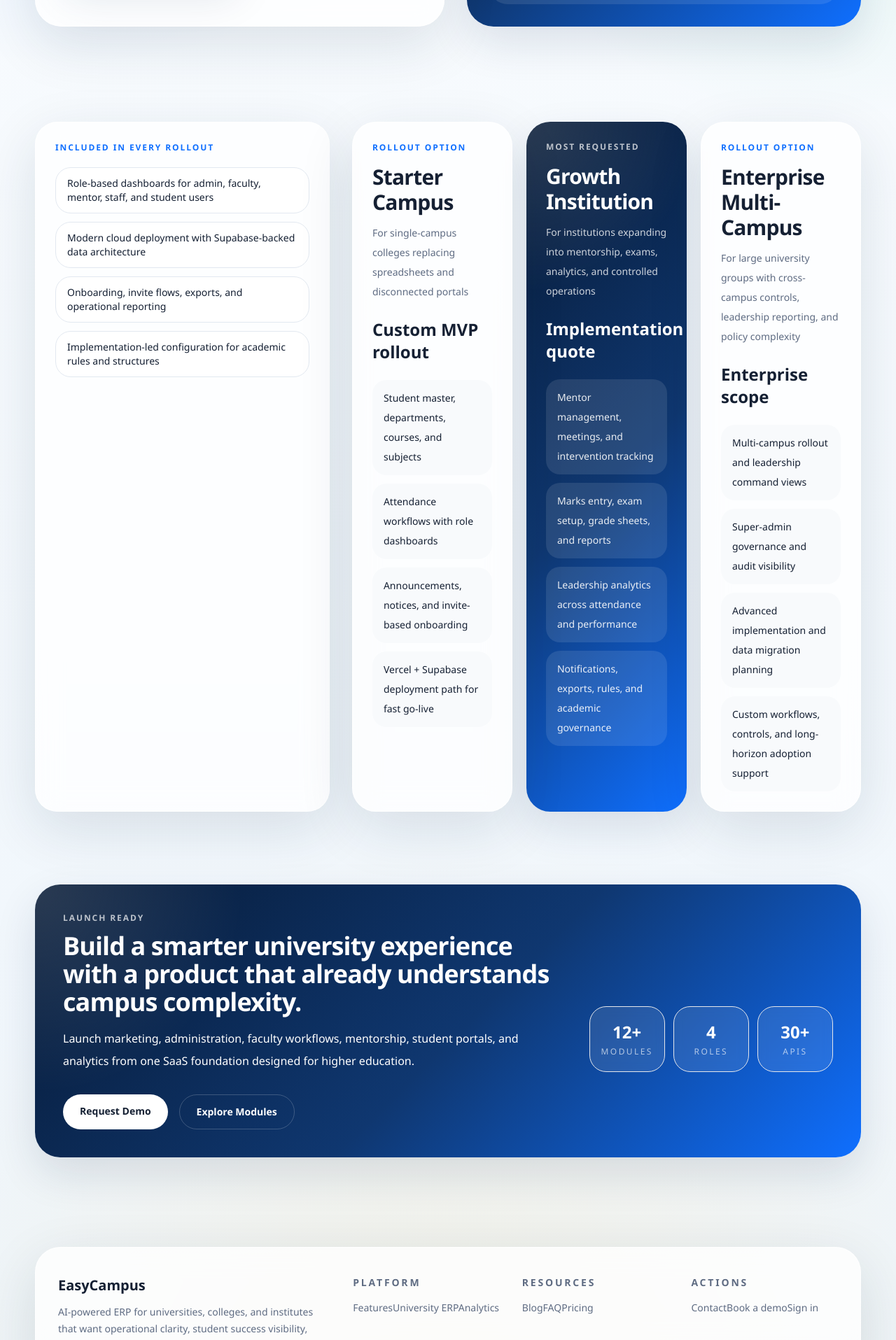
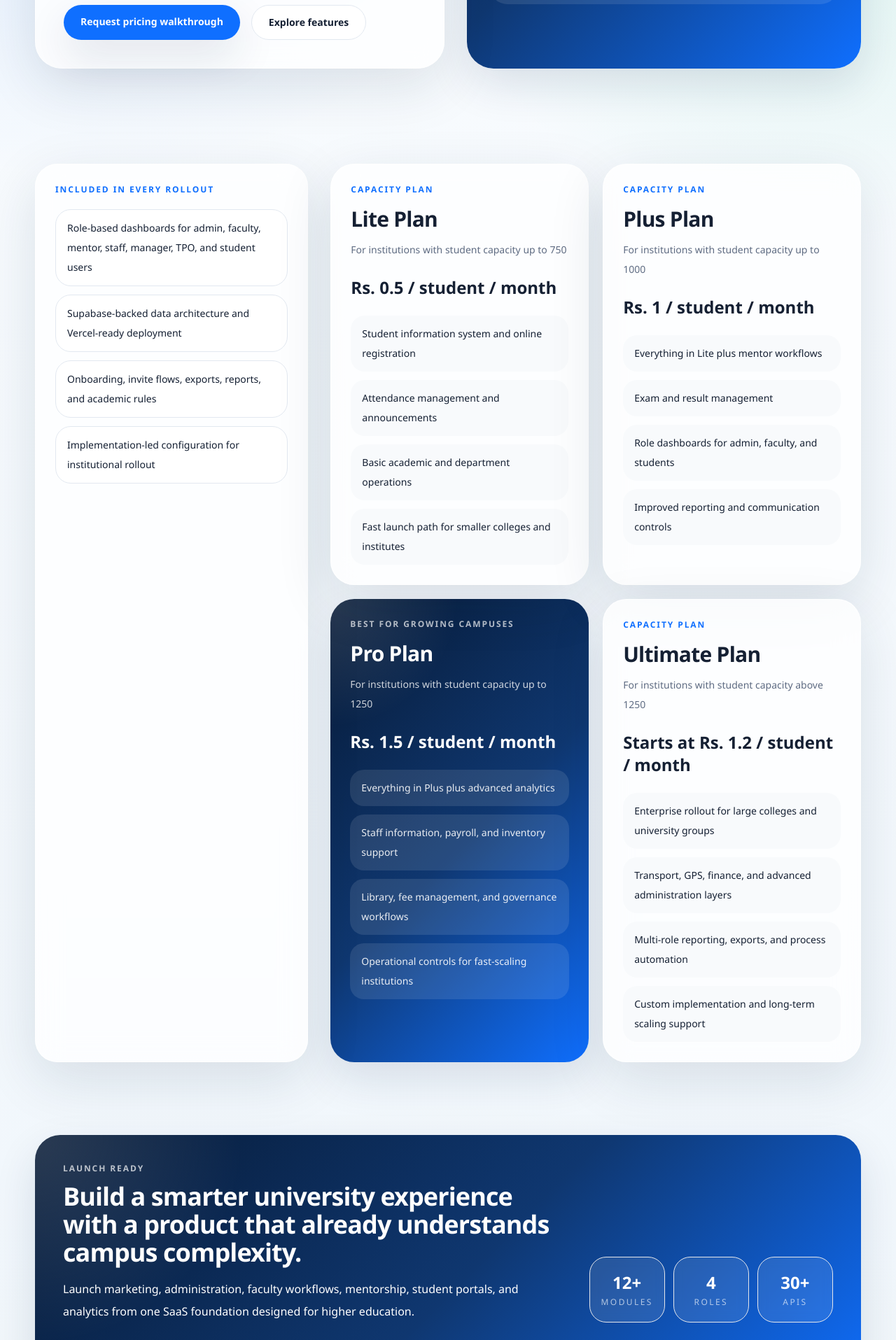
Before and after one commit to easycampus-erp/easycampus, a Next.js app in the folder apps/web/: page /pricing in a window 1280 px wide. Shown: the part 880-2795 px from the top of the page at 70% size. Built offline with nearby package versions, Linux system fonts and the light colour scheme.

Commit message:
Update marketing pricing, footer, hero stats and service modules

```diff
--- a/apps/web/src/app/(marketing)/features/page.tsx
+++ b/apps/web/src/app/(marketing)/features/page.tsx
@@ -3,8 +3,13 @@ import { CtaBanner } from "@/components/marketing/cta-banner";
 
 const modules = [
   {
-    title: "Student lifecycle command",
-    body: "Manage admissions-ready records, enrollment, semester progression, guardian visibility, compliance details, and academic standing from one source of truth.",
+    title: "Online registration and admissions",
+    body: "Collect registration data, manage intake workflows, and move new students into the ERP without manual re-entry.",
+    signals: ["Digital registration", "Admissions-ready forms", "Enrollment handoff"]
+  },
+  {
+    title: "Student information system",
+    body: "Manage lifecycle records, profiles, semesters, guardians, departments, batches, and academic status from one source of truth.",
     signals: ["Admissions to graduation", "Unified student master", "Role-aware access"]
   },
   {
@@ -23,6 +28,31 @@ const modules = [
     signals: ["Exam creation", "Marks entry", "Grade-sheet outputs"]
   },
   {
+    title: "Fee management and accounting support",
+    body: "Track fee plans, due visibility, payment status, and finance-oriented student records alongside academic operations.",
+    signals: ["Fee plans", "Payment visibility", "Finance-ready records"]
+  },
+  {
+    title: "Library management",
+    body: "Bring catalog visibility, member access, circulation workflows, and issue-return records into the same campus system.",
+    signals: ["Catalog visibility", "Circulation workflows", "Borrower tracking"]
+  },
+  {
+    title: "Staff information and payroll",
+    body: "Maintain staff profiles, departments, designation visibility, and payroll-ready records for non-student institutional operations.",
+    signals: ["Staff master", "Payroll support", "Department mapping"]
+  },
+  {
+    title: "Inventory and campus resources",
+    body: "Track assets, inventory, lab resources, and institutional stock movement for cleaner administrative control.",
+    signals: ["Asset visibility", "Lab inventory", "Store tracking"]
+  },
+  {
+    title: "Bus transport and GPS operations",
+    body: "Support route visibility, transport administration, and campus commute oversight for institutions with mobility workflows.",
+    signals: ["Route management", "Transport records", "GPS-oriented oversight"]
+  },
+  {
     title: "Communication and notice orchestration",
     body: "Send announcements, mentor messages, scheduled alerts, and role-targeted updates to students, faculty, and administration from one clean control layer.",
     signals: ["Role targeting", "Scheduled notices", "Read tracking"]
@@ -38,7 +68,7 @@ const lanes = [
   {
     label: "HeyAdmin",
     title: "Institution command center",
-    body: "Departments, courses, rules, reports, announcements, and governance settings for central administration."
+    body: "Departments, courses, rules, reports, announcements, accounting support, and governance settings for central administration."
   },
   {
     label: "HeyMentor",
@@ -53,13 +83,13 @@ const lanes = [
   {
     label: "HeyStudent",
     title: "Student experience layer",
-    body: "Attendance, marks, timetable, messages, notices, and academic clarity in one portal and mobile experience."
+    body: "Attendance, marks, timetable, notices, fee visibility, and academic clarity in one portal and mobile experience."
   }
 ];
 
 const highlights = [
   { label: "Core suites", value: "7", helper: "Product lanes from HeyMentor to HeyStaff" },
-  { label: "Operational coverage", value: "42 depts", helper: "Modelled around multi-department academic institutions" },
+  { label: "Service coverage", value: "12 modules", helper: "Academic, admin, finance, staff, transport, and student workflows" },
   { label: "Weekly visibility", value: "18,460", helper: "Active students represented in leadership reporting" }
 ];
 
@@ -74,7 +104,7 @@ export default function FeaturesPage() {
               Every serious campus workflow, designed as one modern operating system.
             </h1>
             <p className="mt-5 max-w-3xl text-lg leading-8 text-mist">
-              EasyCampus is built for institutions that want operational control, not scattered software. The platform combines student lifecycle management, mentor visibility, attendance, marks, communication, and analytics in one campus-grade layer.
+              EasyCampus is built for institutions that want operational control, not scattered software. The platform combines registration, student lifecycle management, mentor visibility, attendance, fees, exams, library, transport, staff operations, communication, and analytics in one campus-grade layer.
             </p>
             <div className="mt-8 flex flex-wrap gap-4">
               <Link href="/request-demo" className="rounded-full bg-brand px-6 py-3.5 text-sm font-semibold text-white shadow-soft transition hover:bg-sky-600">
@@ -126,7 +156,7 @@ export default function FeaturesPage() {
           <div className="mb-8 max-w-3xl">
             <p className="section-kicker text-xs font-semibold text-brand">Module architecture</p>
             <h2 className="mt-4 text-3xl font-semibold tracking-tight text-ink sm:text-4xl">
-              Six core capability blocks that match how universities actually operate.
+              Twelve capability blocks that match how institutions actually operate.
             </h2>
             <p className="mt-4 text-base leading-8 text-mist">
               Each module is designed to work alone or as part of the full ERP rollout, so institutions can start with their most urgent operational gap and expand without replatforming.
--- a/apps/web/src/app/(marketing)/page.tsx
+++ b/apps/web/src/app/(marketing)/page.tsx
@@ -3,34 +3,40 @@ import { FeatureSection } from "@/components/marketing/feature-section";
 import { Hero } from "@/components/marketing/hero";
 
 const problemItems = [
-  { title: "Manual processes", body: "Admissions, attendance, mentor mapping, and reporting still slow down because they move across spreadsheets, emails, and fragmented approvals." },
-  { title: "Data silos", body: "Departments, faculty, mentors, and leadership often operate from disconnected records with no shared operational context." },
-  { title: "Poor student tracking", body: "Attendance, performance, and interventions are difficult to correlate before a student slips into serious academic risk." },
+  { title: "Manual processes", body: "Admissions, attendance, mentor mapping, reporting, fee tracking, and staff coordination still slow down because they move across spreadsheets, emails, and fragmented approvals." },
+  { title: "Data silos", body: "Departments, faculty, mentors, finance teams, library teams, and leadership often operate from disconnected records with no shared operational context." },
+  { title: "Poor student tracking", body: "Attendance, performance, payments, and interventions are difficult to correlate before a student slips into serious academic risk." },
   { title: "Mentorship gaps", body: "Most institutions lack structured mentor allocation, meeting workflows, and follow-up visibility across cohorts." },
-  { title: "Attendance issues", body: "Defaulter monitoring is delayed when attendance capture is inconsistent across lectures, labs, and sections." },
+  { title: "Attendance issues", body: "Defaulter monitoring is delayed when attendance capture is inconsistent across lectures, labs, sections, and transport-linked routines." },
   { title: "Communication overload", body: "Announcements and reminders lose impact when messages are spread across too many tools and no one system owns accountability." }
 ];
 
 const moduleItems = [
-  { title: "Student Management", body: "Profiles, enrollment, lifecycle records, academic progression, and institutional master data." },
-  { title: "Mentor Management", body: "Mentor allocation, student groups, meeting logs, risk flags, and intervention tracking." },
-  { title: "Attendance System", body: "Lecture and lab attendance with threshold alerts, defaulter visibility, and corrective workflows." },
-  { title: "Academic Analytics", body: "Performance trends, risk indicators, GPA views, and department benchmarking for leadership teams." },
-  { title: "Communication", body: "Notices, announcements, mentor communication, scheduled notifications, and operational messaging." },
-  { title: "Department Management", body: "Academic structures, courses, sections, subject catalogs, governance rules, and institution settings." }
+  { title: "Online Registration", body: "Digital registration, admissions-ready forms, intake data capture, and enrollment workflows in one entry layer." },
+  { title: "Student Information System", body: "Profiles, enrollment, lifecycle records, academic progression, guardian details, and institutional master data." },
+  { title: "School Fee Management", body: "Fee plans, payment tracking, due visibility, reminders, and finance-ready student account records." },
+  { title: "Exam & Result Management", body: "Exam setup, marks entry, result processing, grade sheets, and academic outputs for controlled evaluation workflows." },
+  { title: "Library Management", body: "Catalog visibility, circulation workflows, borrower tracking, and library operations integrated into the campus system." },
+  { title: "Staff Information Management", body: "Staff master records, roles, departments, profile visibility, and operational coordination for institutional teams." },
+  { title: "School Financial Accounting", body: "Core finance visibility, structured records, institutional reporting support, and connected academic operations." },
+  { title: "Staff Payroll Management", body: "Payroll-ready staff information, organizational rules, and administrative visibility for campus HR teams." },
+  { title: "Inventory Management", body: "Asset, stock, and resource visibility for departments, labs, stores, and campus support functions." },
+  { title: "Bus Transport & GPS", body: "Transport routes, vehicle oversight, commute support, and GPS-oriented operations for managed campus mobility." },
+  { title: "Attendance Management", body: "Lecture and lab attendance with threshold alerts, defaulter visibility, and corrective workflows across teams." },
+  { title: "Mentor & Communication Hub", body: "Mentor allocation, meeting logs, risk flags, scheduled notices, and role-based communication in one layer." }
 ];
 
 const benefitItems = [
-  { title: "Automation first", body: "Reduce manual coordination across admissions, academics, mentorship, and reporting." },
-  { title: "Decision-grade visibility", body: "Give administrators and faculty one place to understand attendance, marks, and student risk." },
+  { title: "Automation first", body: "Reduce manual coordination across admissions, academics, mentorship, finance-adjacent workflows, and reporting." },
+  { title: "Decision-grade visibility", body: "Give administrators and faculty one place to understand attendance, marks, fees, student risk, and institutional performance." },
   { title: "Scales with the institution", body: "Start with one campus and grow into multi-department or multi-campus operations without changing systems." }
 ];
 
 const roleHighlights = [
-  { title: "Admin teams", body: "Own structures, governance, announcements, exports, and reporting from one command layer." },
+  { title: "Admin teams", body: "Own structures, governance, announcements, exports, reports, fees, and operational settings from one command layer." },
   { title: "Faculty", body: "Capture attendance, upload marks, manage exams, and see subject-level student progress." },
   { title: "Mentors", body: "Track student groups, risks, meetings, and interventions with cleaner follow-through." },
-  { title: "Students", body: "Access marks, timetable, attendance, messages, and notifications from one simple workspace." }
+  { title: "Students", body: "Access marks, timetable, attendance, messages, fee visibility, and notifications from one simple workspace." }
 ];
 
 export default function HomePage() {
@@ -48,8 +54,8 @@ export default function HomePage() {
           ))}
         </div>
       </section>
-      <FeatureSection title="Universities deserve better than disconnected systems" description="EasyCampus replaces fragmented portals and spreadsheet-heavy workflows with one intelligent operating system for academic operations." items={problemItems} />
-      <FeatureSection title="Core modules built for the academic ecosystem" description="Every major workflow is designed for administrators, faculty, mentors, students, and leadership teams." items={moduleItems} />
+      <FeatureSection title="Universities deserve better than disconnected systems" description="EasyCampus replaces fragmented portals and spreadsheet-heavy workflows with one intelligent operating system for academic, administrative, and campus operations." items={problemItems} />
+      <FeatureSection title="Core modules built for the academic ecosystem" description="From registration and student records to fees, exams, payroll, transport, attendance, and communication, every major workflow is designed for institutional teams." items={moduleItems} />
       <FeatureSection title="Why institutions choose EasyCampus" description="The goal is not just digitization. It is control, speed, visibility, and stronger student outcomes." items={benefitItems} />
       <CtaBanner />
     </>
--- a/apps/web/src/app/(marketing)/pricing/page.tsx
+++ b/apps/web/src/app/(marketing)/pricing/page.tsx
@@ -3,54 +3,66 @@ import { CtaBanner } from "@/components/marketing/cta-banner";
 
 const plans = [
   {
-    name: "Starter Campus",
-    fit: "For single-campus colleges replacing spreadsheets and disconnected portals",
-    price: "Custom MVP rollout",
+    name: "Lite Plan",
+    fit: "For institutions with student capacity up to 750",
+    price: "Rs. 0.5 / student / month",
     emphasis: false,
     features: [
-      "Student master, departments, courses, and subjects",
-      "Attendance workflows with role dashboards",
-      "Announcements, notices, and invite-based onboarding",
-      "Vercel + Supabase deployment path for fast go-live"
+      "Student information system and online registration",
+      "Attendance management and announcements",
+      "Basic academic and department operations",
+      "Fast launch path for smaller colleges and institutes"
     ]
   },
   {
-    name: "Growth Institution",
-    fit: "For institutions expanding into mentorship, exams, analytics, and controlled operations",
-    price: "Implementation quote",
-    emphasis: true,
+    name: "Plus Plan",
+    fit: "For institutions with student capacity up to 1000",
+    price: "Rs. 1 / student / month",
+    emphasis: false,
     features: [
-      "Mentor management, meetings, and intervention tracking",
-      "Marks entry, exam setup, grade sheets, and reports",
-      "Leadership analytics across attendance and performance",
-      "Notifications, exports, rules, and academic governance"
+      "Everything in Lite plus mentor workflows",
+      "Exam and result management",
+      "Role dashboards for admin, faculty, and students",
+      "Improved reporting and communication controls"
     ]
   },
   {
-    name: "Enterprise Multi-Campus",
-    fit: "For large university groups with cross-campus controls, leadership reporting, and policy complexity",
-    price: "Enterprise scope",
+    name: "Pro Plan",
+    fit: "For institutions with student capacity up to 1250",
+    price: "Rs. 1.5 / student / month",
+    emphasis: true,
+    features: [
+      "Everything in Plus plus advanced analytics",
+      "Staff information, payroll, and inventory support",
+      "Library, fee management, and governance workflows",
+      "Operational controls for fast-scaling institutions"
+    ]
+  },
+  {
+    name: "Ultimate Plan",
+    fit: "For institutions with student capacity above 1250",
+    price: "Starts at Rs. 1.2 / student / month",
     emphasis: false,
     features: [
-      "Multi-campus rollout and leadership command views",
-      "Super-admin governance and audit visibility",
-      "Advanced implementation and data migration planning",
-      "Custom workflows, controls, and long-horizon adoption support"
+      "Enterprise rollout for large colleges and university groups",
+      "Transport, GPS, finance, and advanced administration layers",
+      "Multi-role reporting, exports, and process automation",
+      "Custom implementation and long-term scaling support"
     ]
   }
 ];
 
 const commitments = [
-  "Role-based dashboards for admin, faculty, mentor, staff, and student users",
-  "Modern cloud deployment with Supabase-backed data architecture",
-  "Onboarding, invite flows, exports, and operational reporting",
-  "Implementation-led configuration for academic rules and structures"
+  "Role-based dashboards for admin, faculty, mentor, staff, manager, TPO, and student users",
+  "Supabase-backed data architecture and Vercel-ready deployment",
+  "Onboarding, invite flows, exports, reports, and academic rules",
+  "Implementation-led configuration for institutional rollout"
 ];
 
 const pricingSignals = [
-  { label: "Deployment model", value: "SaaS + implementation", helper: "Priced around modules, user count, and rollout complexity" },
-  { label: "Go-live motion", value: "Phased", helper: "Start with a priority workflow, then expand module coverage" },
-  { label: "Institution fit", value: "Colleges to universities", helper: "Works for single-campus and multi-campus structures" }
+  { label: "Billing model", value: "Per student / month", helper: "Simple pricing aligned to active student capacity" },
+  { label: "Ideal for", value: "Institutes to universities", helper: "Works for colleges, campuses, and education groups" },
+  { label: "Rollout style", value: "Module-led", helper: "Start with essentials and expand into full ERP operations" }
 ];
 
 export default function PricingPage() {
@@ -61,10 +73,10 @@ export default function PricingPage() {
           <div className="glass rounded-[38px] p-8 lg:p-10">
             <p className="section-kicker text-xs font-semibold text-brand">Pricing</p>
             <h1 className="mt-4 text-4xl font-semibold tracking-tight text-ink sm:text-5xl lg:text-6xl">
-              Pricing built around campus scale, workflow depth, and rollout ambition.
+              Straightforward per-student pricing for institutions that want a cleaner operating system.
             </h1>
             <p className="mt-5 max-w-3xl text-lg leading-8 text-mist">
-              EasyCampus is sold as an implementation-led university operating system. Institutions choose the rollout path that matches their academic complexity, governance model, and urgency to go live.
+              EasyCampus pricing is designed for colleges, institutes, and universities that want to start lean, digitize quickly, and expand into a complete ERP as operations mature.
             </p>
             <div className="mt-8 flex flex-wrap gap-4">
               <Link href="/request-demo" className="rounded-full bg-brand px-6 py-3.5 text-sm font-semibold text-white shadow-soft transition hover:bg-sky-600">
@@ -80,10 +92,10 @@ export default function PricingPage() {
             <div className="flex items-center justify-between gap-4">
               <div>
                 <p className="section-kicker text-xs font-semibold text-white/70">Commercial model</p>
-                <h2 className="mt-3 text-3xl font-semibold text-white">Every plan is configured around your campus operating model.</h2>
+                <h2 className="mt-3 text-3xl font-semibold text-white">Choose the capacity band that matches your campus scale.</h2>
               </div>
               <span className="rounded-full border border-white/15 bg-white/10 px-3 py-1 text-sm font-semibold text-white/90">
-                No generic bundle pricing
+                Transparent student-based pricing
               </span>
             </div>
             <div className="mt-8 grid gap-4">
@@ -100,23 +112,23 @@ export default function PricingPage() {
       </section>
 
       <section className="py-6 lg:py-10">
-        <div className="shell grid gap-8 xl:grid-cols-[1.1fr_1.9fr]">
+        <div className="shell grid gap-8 xl:grid-cols-[1.02fr_1.98fr]">
           <div className="glass rounded-[32px] p-7">
             <p className="section-kicker text-xs font-semibold text-brand">Included in every rollout</p>
             <div className="mt-5 space-y-3">
               {commitments.map((item) => (
-                <div key={item} className="rounded-[22px] border border-slate-200 bg-white px-4 py-3 text-sm font-medium text-ink">
+                <div key={item} className="rounded-[22px] border border-slate-200 bg-white px-4 py-3 text-sm font-medium leading-7 text-ink">
                   {item}
                 </div>
               ))}
             </div>
           </div>
 
-          <div className="grid gap-5 xl:grid-cols-3">
+          <div className="grid gap-5 md:grid-cols-2">
             {plans.map((plan) => (
               <article key={plan.name} className={`rounded-[34px] p-7 shadow-soft ${plan.emphasis ? "gradient-panel" : "glass"}`}>
                 <p className={`section-kicker text-xs font-semibold ${plan.emphasis ? "text-white/70" : "text-brand"}`}>
-                  {plan.emphasis ? "Most requested" : "Rollout option"}
+                  {plan.emphasis ? "Best for growing campuses" : "Capacity plan"}
                 </p>
                 <h2 className={`mt-4 text-3xl font-semibold tracking-tight ${plan.emphasis ? "text-white" : "text-ink"}`}>{plan.name}</h2>
                 <p className={`mt-3 text-sm leading-7 ${plan.emphasis ? "text-white/80" : "text-mist"}`}>{plan.fit}</p>
--- a/apps/web/src/components/marketing/marketing-shell.tsx
+++ b/apps/web/src/components/marketing/marketing-shell.tsx
@@ -5,6 +5,20 @@ import { useState } from "react";
 import Link from "next/link";
 import { marketingNav } from "@easycampus/config";
 import { ProductMenu } from "@/components/marketing/product-menu";
+
+const serviceItems = [
+  "Online Registration",
+  "Student Information System",
+  "School Fee Management",
+  "Exam & Result Management",
+  "Library Management",
+  "Staff Information Management",
+  "School Financial Accounting",
+  "Staff Payroll Management",
+  "Inventory Management",
+  "Bus Transport & GPS",
+  "Attendance Management"
+];
 
 export function MarketingShell({ children }: { children: ReactNode }) {
   const [mobileOpen, setMobileOpen] = useState(false);
@@ -85,35 +99,40 @@ export function MarketingShell({ children }: { children: ReactNode }) {
 
       <footer className="pt-16 text-mist">
         <div className="shell glass rounded-[36px] px-8 py-10">
-          <div className="grid gap-8 md:grid-cols-[1.3fr_repeat(3,0.7fr)]">
+          <div className="grid gap-8 xl:grid-cols-[1fr_1fr_1.4fr]">
             <div>
               <h3 className="text-xl font-semibold text-ink">EasyCampus</h3>
               <p className="mt-3 max-w-sm text-sm leading-6">
                 AI-powered ERP for universities, colleges, and institutes that want operational clarity, student success visibility, and institutional scale.
               </p>
             </div>
+
             <div>
-              <h4 className="text-sm font-semibold uppercase tracking-[0.2em] text-mist">Platform</h4>
-              <div className="mt-4 space-y-2 text-sm">
-                <Link href="/features">Features</Link>
-                <Link href="/university-erp">University ERP</Link>
-                <Link href="/analytics">Analytics</Link>
+              <h4 className="text-sm font-semibold uppercase tracking-[0.2em] text-mist">Contact</h4>
+              <div className="mt-4 space-y-4 text-sm leading-7">
+                <div>
+                  <p className="font-semibold text-ink">Phone Number</p>
+                  <a href="tel:+91878020587" className="text-mist transition hover:text-brand">+91-8780 20587</a>
+                </div>
+                <div>
+                  <p className="font-semibold text-ink">Email</p>
+                  <a href="mailto:easycampus.erp@gmail.com" className="text-mist transition hover:text-brand">easycampus.erp@gmail.com</a>
+                </div>
+                <div>
+                  <p className="font-semibold text-ink">Location</p>
+                  <p>Ahmedabad GJ India - 380001</p>
+                </div>
               </div>
             </div>
+
             <div>
-              <h4 className="text-sm font-semibold uppercase tracking-[0.2em] text-mist">Resources</h4>
-              <div className="mt-4 space-y-2 text-sm">
-                <Link href="/blog">Blog</Link>
-                <Link href="/faq">FAQ</Link>
-                <Link href="/pricing">Pricing</Link>
-              </div>
-            </div>
-            <div>
-              <h4 className="text-sm font-semibold uppercase tracking-[0.2em] text-mist">Actions</h4>
-              <div className="mt-4 space-y-2 text-sm">
-                <Link href="/contact">Contact</Link>
-                <Link href="/request-demo">Book a demo</Link>
-                <Link href="/login">Sign in</Link>
+              <h4 className="text-sm font-semibold uppercase tracking-[0.2em] text-mist">Our Services</h4>
+              <div className="mt-4 flex flex-wrap gap-2">
+                {serviceItems.map((item) => (
+                  <span key={item} className="rounded-full border border-slate-200 bg-white px-3 py-2 text-xs font-semibold text-ink shadow-soft">
+                    {item}
+                  </span>
+                ))}
               </div>
             </div>
           </div>
```
Also changed, not shown: apps/web/src/components/marketing/hero.tsx (+45 -29 lines).
